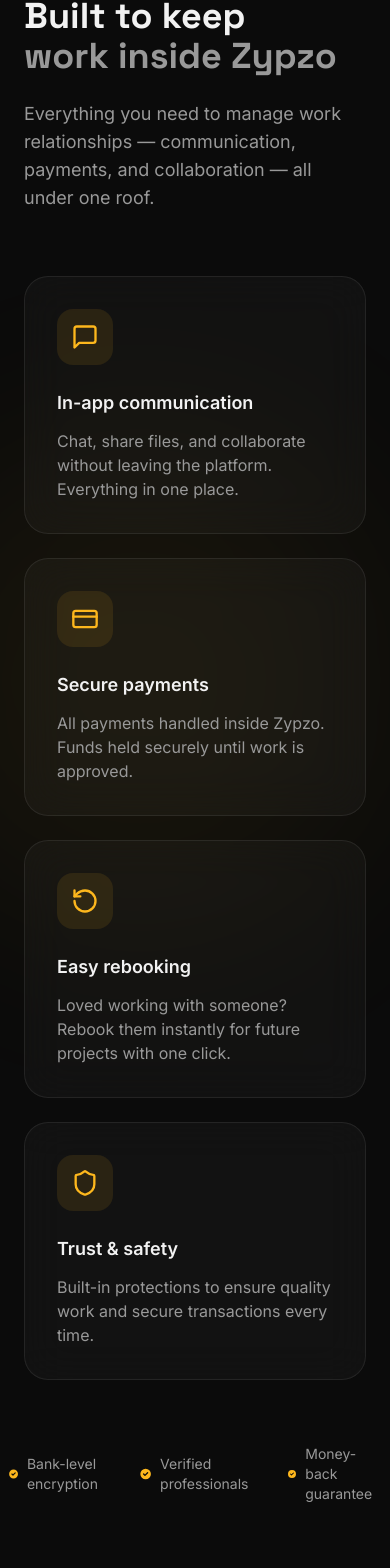
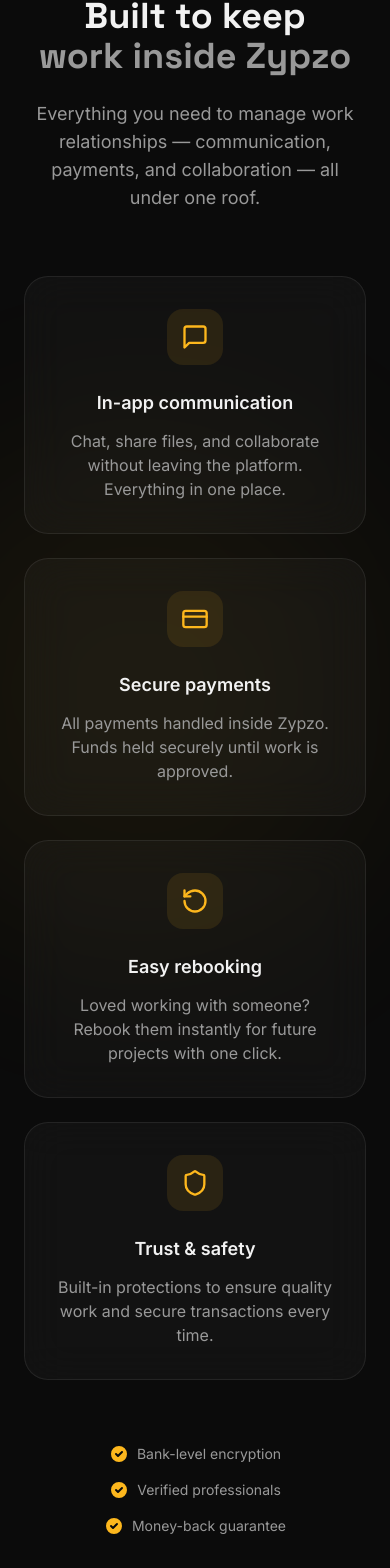
Before and after one commit to george-vpr/zypzo-site, a Next.js app: page / in a window 390 px wide. Shown: the part 6417-7985 px from the top of the page. Built offline with nearby package versions, Linux system fonts and the light colour scheme.

Commit message:
Update platform-control.tsx

```diff
--- a/components/landing/platform-control.tsx
+++ b/components/landing/platform-control.tsx
@@ -39,12 +39,13 @@
 
       <div className="relative mx-auto max-w-7xl px-6 lg:px-8">
         {/* Section header */}
+        {/* Added text-center for mobile, md:text-left for desktop. Added mx-auto for centering block */}
         <motion.div
           initial={{ opacity: 0, y: 30 }}
           whileInView={{ opacity: 1, y: 0 }}
           viewport={{ once: true }}
           transition={{ duration: 0.6 }}
-          className="mb-16 max-w-2xl"
+          className="mb-16 max-w-2xl text-center md:text-left mx-auto md:mx-0"
         >
           <span className="text-sm font-medium uppercase tracking-wider text-yellow-400">
             All-in-one platform
@@ -71,11 +72,13 @@
               transition={{ duration: 0.5, delay: index * 0.1 }}
               className="group"
             >
-              <div className="glass-card relative h-full overflow-hidden rounded-3xl p-8 transition-all duration-300 hover:border-yellow-400/30 hover:bg-yellow-400/5">
+              {/* Added text-center for mobile, md:text-left for desktop */}
+              <div className="glass-card relative h-full overflow-hidden rounded-3xl p-8 transition-all duration-300 hover:border-yellow-400/30 hover:bg-yellow-400/5 text-center md:text-left">
                 {/* Top accent line */}
                 <div className="absolute left-0 right-0 top-0 h-1 bg-gradient-to-r from-transparent via-yellow-400/50 to-transparent opacity-0 transition-opacity group-hover:opacity-100" />
 
-                <div className="mb-6 flex h-14 w-14 items-center justify-center rounded-2xl bg-yellow-400/10 transition-all duration-300 group-hover:bg-yellow-400/20">
+                {/* Added mx-auto for mobile, md:mx-0 for desktop */}
+                <div className="mb-6 flex h-14 w-14 items-center justify-center rounded-2xl bg-yellow-400/10 transition-all duration-300 group-hover:bg-yellow-400/20 mx-auto md:mx-0">
                   <feature.icon className="h-7 w-7 text-yellow-400" />
                 </div>
 
@@ -92,12 +95,13 @@
         </div>
 
         {/* Bottom trust indicator */}
+        {/* Added flex-col sm:flex-row for stacking on mobile, items-center for centering */}
         <motion.div
           initial={{ opacity: 0, y: 20 }}
           whileInView={{ opacity: 1, y: 0 }}
           viewport={{ once: true }}
           transition={{ duration: 0.6, delay: 0.4 }}
-          className="mt-16 flex items-center justify-center gap-8"
+          className="mt-16 flex flex-col items-center justify-center gap-4 sm:flex-row sm:gap-8"
         >
           <div className="flex items-center gap-2 text-muted-foreground">
             <svg className="h-5 w-5 text-yellow-400" fill="currentColor" viewBox="0 0 20 20">
```
